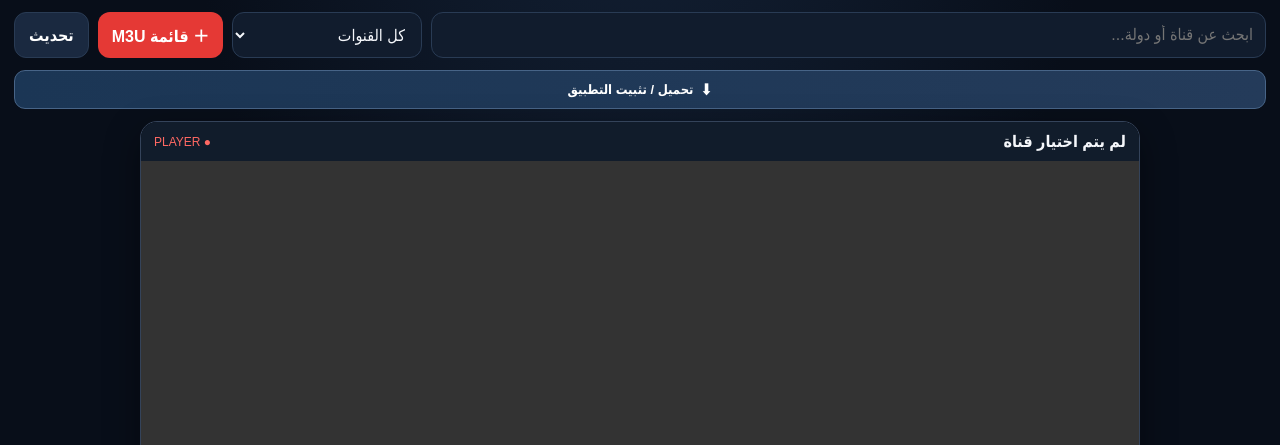
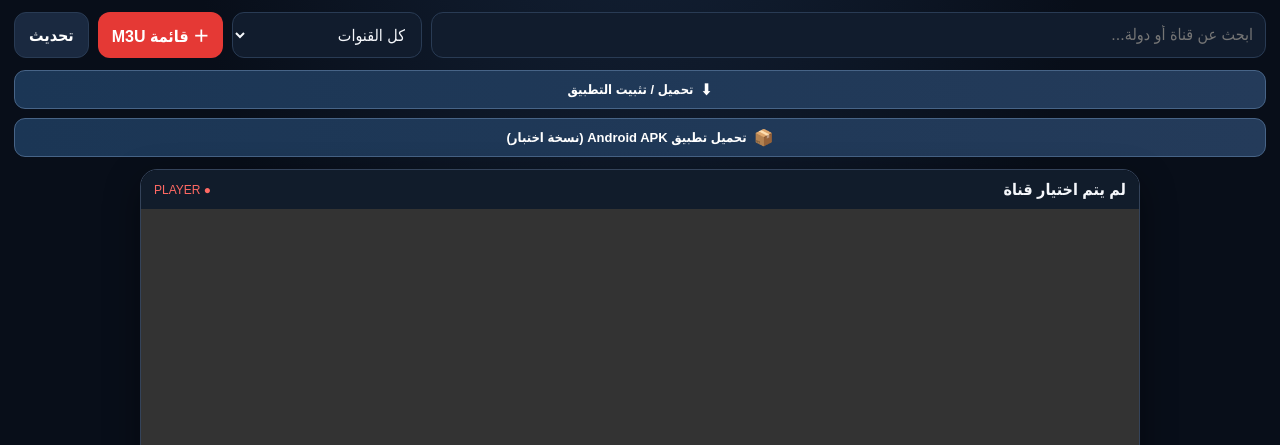
Before and after one commit to SIOMSIOM2014/IPTV-, a plain HTML site: page index.html in a window 1280 px wide. Shown: the part 355-800 px from the top of the page. Drawn offline with nearby package versions, Linux system fonts and the light colour scheme; no server answers.

Commit message:
Add direct Android APK download link

```diff
--- a/index.html
+++ b/index.html
@@ -67,6 +67,7 @@ main{max-width:1400px;margin:auto;padding:14px}.notice{background:#17263a;border
 <section class="hero"><div><h1 id="heroTitle">عالم القنوات بين يديك</h1><p id="heroText">اختر قائمة M3U قانونية، ابحث عن قناتك، وشاهد عبر المشغّل المدمج.</p></div><div class="hero-icon">🌍📡</div></section>
 <div class="toolbar"><input class="field" id="search" type="search" placeholder="ابحث عن قناة أو دولة..." aria-label="بحث"><select class="field" id="filter"><option value="all">كل القنوات</option><option value="favorites">المفضلة ★</option><option value="morocco">المغرب 🇲🇦</option><option value="sport">الرياضة ⚽</option><option value="movies">الأفلام 🎬</option></select><button id="addBtn">＋ قائمة M3U</button><button class="secondary" id="reloadBtn">تحديث</button></div>
 <button class="install-app" id="installAppBtn" type="button"><span class="install-mark">⬇</span> تحميل / تثبيت التطبيق</button>
+<a class="install-app" href="https://github.com/SIOMSIOM2014/IPTV-/releases/download/v2.0.0-build-2/IPTV-WORLD.apk" style="text-decoration:none"><span class="install-mark">📦</span> تحميل تطبيق Android APK (نسخة اختبار)</a>
 <div class="player-wrap"><div class="player-head"><span class="now-title" id="nowTitle">لم يتم اختيار قناة</span><span class="live-dot">● PLAYER</span></div><video id="video" controls playsinline preload="none"></video><div class="player-status" id="status">اختر قناة من القائمة لبدء التشغيل. بعض القنوات تتطلب متصفحاً أو جهازاً متوافقاً.</div></div>
 
 <div class="section-head"><h2 id="listTitle">الدول والقنوات</h2><span class="muted" id="summary">جارٍ تحميل القائمة...</span></div>
```
